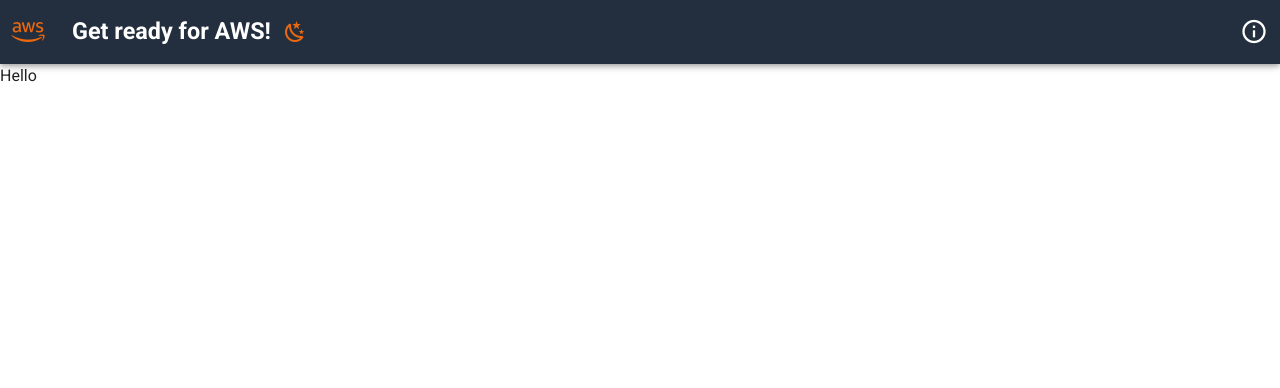
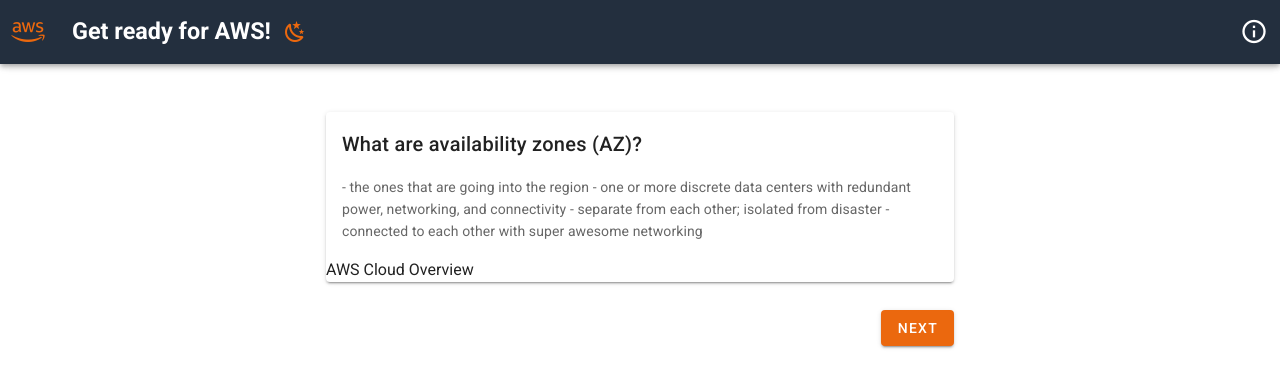
Before and after one commit to dilapitan/test-me-at-aws, a Vue app: page / in a window 1280 px wide. Shown: the top 388 px of the page. Built offline with nearby package versions, Linux system fonts and the light colour scheme.

Commit message:
Add Flashcard

```diff
--- /dev/null
+++ b/src/components/Flashcard.vue
@@ -0,0 +1,22 @@
+<template>
+  <v-card>
+    <v-card-title>{{ details.question }}</v-card-title>
+    <v-card-text>
+      {{ details.answers }}
+    </v-card-text>
+
+    <p>{{ details.category.name }}</p>
+  </v-card>
+</template>
+
+<script>
+export default {
+  name: 'Flashcard',
+  props: {
+    details: {
+      type: Object,
+      required: true,
+    },
+  },
+}
+</script>
--- a/src/components/Home.vue
+++ b/src/components/Home.vue
@@ -1,5 +1,44 @@
 <template>
   <div>
-    Hello
+    <br /><br />
+    <v-row>
+      <v-col cols="1" sm="3"></v-col>
+      <v-col cols="10" sm="6">
+        <Flashcard :details="details" />
+
+        <br />
+        <v-row class="pr-3">
+          <v-spacer></v-spacer>
+          <v-btn class="white--text" color="accented">NEXT</v-btn>
+        </v-row>
+      </v-col>
+      <v-col cols="1" sm="3"></v-col>
+    </v-row>
   </div>
 </template>
+
+<script>
+import Flashcard from '@/components/Flashcard'
+
+export default {
+  name: 'Home',
+
+  components: {
+    Flashcard,
+  },
+
+  data: () => ({
+    flashcards: null,
+    details: {
+      question: 'What are availability zones (AZ)?',
+      answers:
+        '- the ones that are going into the region\n- one or more discrete data centers with redundant power, networking, and connectivity\n- separate from each other; isolated from disaster\n- connected to each other with super awesome networking',
+      category: {
+        id: '8a9b319d-1ea1-4460-aaa5-d5db8618e247',
+        name: 'AWS Cloud Overview',
+        color: 'brown',
+      },
+    },
+  }),
+}
+</script>
```
